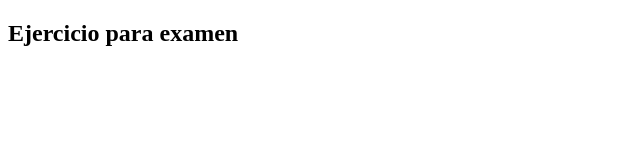
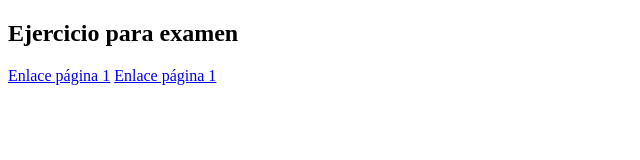
Before and after one commit to Danielcursoservidor/ejercicio4GIT, a plain HTML site: page index.html in a window 1280 px wide. Shown: the whole page, without its empty margins (0-640 px from the left). Drawn offline with Linux system fonts and the light colour scheme.

Commit message:
Enlaces y página creados

```diff
--- a/index.html
+++ b/index.html
@@ -9,6 +9,8 @@
 <body>
     <div id="dv1">
         <h2>Ejercicio para examen</h2>
+        <a href="paginas/pagina1.html">Enlace página 1</a>
+        <a href="paginas/pagina2.html">Enlace página 1</a>
     </div>
 </body>
 </html>
```
Also changed, not shown: paginas/pagina3.html (added).
